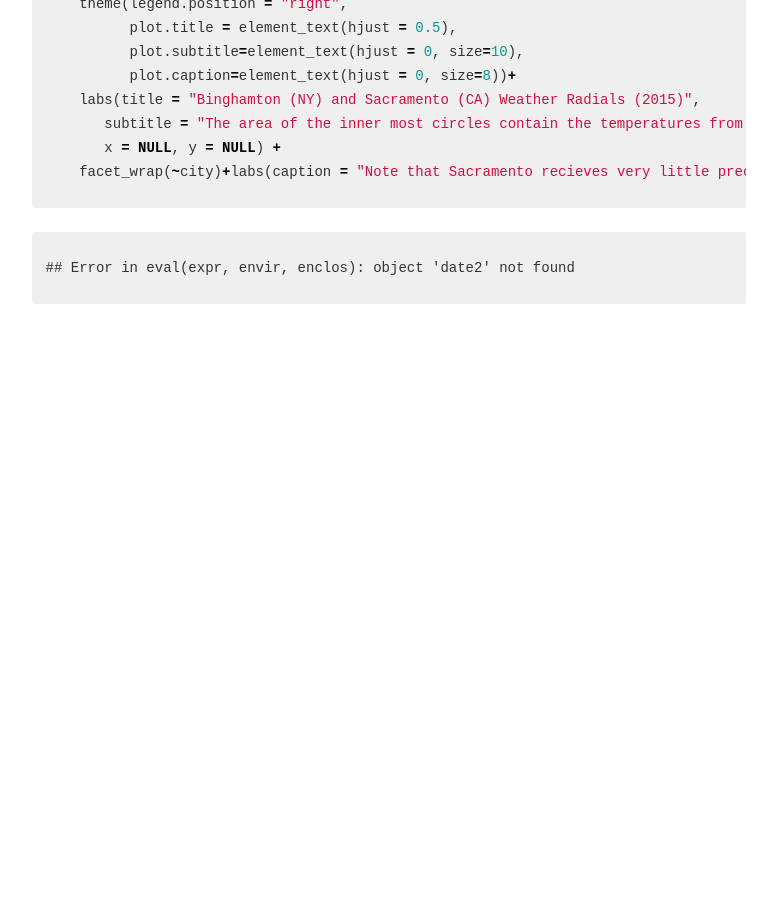
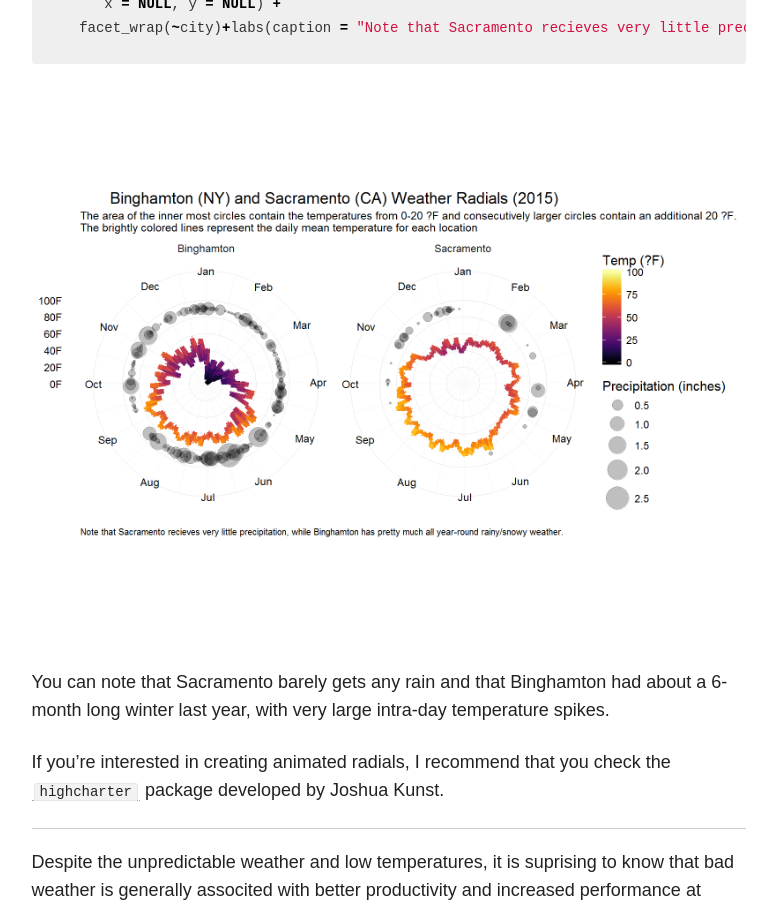
Before and after one commit to stasSajin/stasSajin.github.io, a Jekyll site: the page built from _posts/2016-06-14-weather-radials.md, in a window 1280 px wide and 900 px high, scrolled down 2939 px. Shown: the whole window, without its empty margins (348-1125 px from the left). Built offline with Jekyll 4.4.1, drawn with Linux system fonts in a browser that asks for light colours; nearby versions of some CDN libraries; comment, search, counter and statistics services are not loaded; some of the changed text lies outside the part shown.

Commit message:
fixed cache issues

````diff
--- a/_R/2016-06-14-weather-radials.Rmd
+++ b/_R/2016-06-14-weather-radials.Rmd
@@ -11,7 +11,7 @@
 ---
 
 ```{r setup, include=FALSE}
-knitr::opts_chunk$set(cache = TRUE, warning = FALSE, message = FALSE, dpi = 180)
+knitr::opts_chunk$set(cache = FALSE, warning = FALSE, message = FALSE, dpi = 180)
 options(width=80)
 ```
 
--- a/_posts/2016-06-14-weather-radials.md
+++ b/_posts/2016-06-14-weather-radials.md
@@ -61,17 +61,7 @@
 #create weather vars
 weather_Data <- weather_Data %>%
   mutate(date2 = as.Date(ymd(Date)))
-{% endhighlight %}
 
-
-
-{% highlight text %}
-## Error: could not find function "ymd"
-{% endhighlight %}
-
-
-
-{% highlight r %}
 #replacing the T and 0 values for precipitation with NA and changing it to numeric
 weather_Data$PrecipitationIn[weather_Data$PrecipitationIn == "T"] <- NA
 weather_Data$PrecipitationIn[weather_Data$PrecipitationIn == "0"] <- NA
@@ -110,12 +100,6 @@
     facet_wrap(~city)+labs(caption = "Note that Sacramento recieves very little precipitation, while Binghamton has pretty much all year-round rainy/snowy weather.")
 {% endhighlight %}
 
-
-
-{% highlight text %}
-## Error in eval(expr, envir, enclos): object 'date2' not found
-{% endhighlight %}
-
 ![center](/figs/2016-06-14-weather-radials/unnamed-chunk-4-1.png)
 
 You can note that Sacramento barely gets any rain and that Binghamton had about a 6-month long winter last year, with very large intra-day temperature spikes.
````
Also changed, not shown: figs/2016-06-14-weather-radials/unnamed-chunk-4-1.png, 13 other files.
